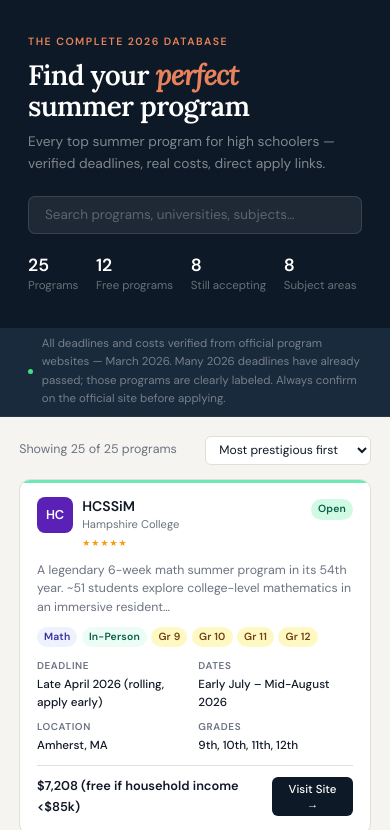
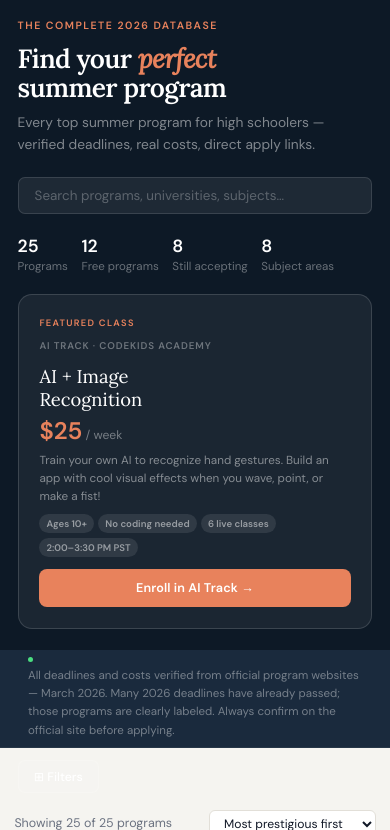
Before and after one commit to AdityaGaur77/Summer-scope, a website: page landing.html in a window 390 px wide. Shown: the part 62-892 px from the top of the page. Drawn offline with Linux system fonts and the light colour scheme.

Commit message:
Update landing.html

```diff
--- a/landing.html
+++ b/landing.html
@@ -172,11 +172,38 @@
 ::-webkit-scrollbar-track{background:transparent}
 ::-webkit-scrollbar-thumb{background:var(--border);border-radius:10px}
 
+/* Hero 2-col layout */
+.hero-inner{display:flex;align-items:flex-start;gap:2.25rem}
+.hero-content{flex:1;min-width:0}
+.hero-promo{width:268px;flex-shrink:0;background:rgba(255,255,255,.06);border:1px solid rgba(255,255,255,.14);border-radius:14px;padding:1.3rem;display:flex;flex-direction:column;gap:.55rem;text-decoration:none;transition:background .15s}
+.hero-promo:hover{background:rgba(255,255,255,.11)}
+.hp-badge{font-size:.58rem;font-weight:700;letter-spacing:.14em;text-transform:uppercase;color:#E8825C}
+.hp-track{font-size:.61rem;font-weight:700;letter-spacing:.09em;text-transform:uppercase;color:rgba(255,255,255,.36);margin-top:-.05rem}
+.hp-title{font-family:'Lora',serif;font-size:1.15rem;color:#fff;line-height:1.25;margin-top:.1rem}
+.hp-price{font-size:1.5rem;font-weight:700;color:#E8825C;line-height:1}
+.hp-price span{font-size:.76rem;font-weight:400;color:rgba(255,255,255,.4);margin-left:3px}
+.hp-desc{font-size:.73rem;color:rgba(255,255,255,.47);line-height:1.52}
+.hp-pills{display:flex;flex-wrap:wrap;gap:.27rem}
+.hp-pill{font-size:.6rem;font-weight:600;padding:2px 7px;border-radius:20px;background:rgba(255,255,255,.09);color:rgba(255,255,255,.5)}
+.hp-cta{background:#E8825C;color:#fff;border-radius:8px;padding:.55rem;font-size:.79rem;font-weight:700;text-align:center;margin-top:.2rem;letter-spacing:.01em}
+.hero-promo:hover .hp-cta{opacity:.86}
+.mob-filter-btn{display:none;align-items:center;gap:.45rem;padding:.45rem .95rem;background:rgba(255,255,255,.08);border:1px solid rgba(255,255,255,.15);border-radius:7px;color:#fff;font-size:.77rem;font-weight:500;cursor:pointer;font-family:'DM Sans',sans-serif;margin:.75rem 1.1rem .2rem}
 @media(max-width:680px){
-  .hero h1{font-size:1.75rem}.sidebar{display:none}
+  .hero{padding:1.4rem 1.1rem 1.3rem}
+  .hero h1{font-size:1.65rem}
+  .hero-inner{flex-direction:column;gap:1.1rem}
+  .hero-promo{width:100%}
+  .sidebar{display:none}
+  .sidebar.mob-open{display:block!important;position:fixed;top:0;left:0;bottom:0;width:80vw;max-width:285px;z-index:500;overflow-y:auto;box-shadow:4px 0 28px rgba(0,0,0,.22)}
+  .mob-filter-btn{display:flex}
   .grid{grid-template-columns:1fr}.egrid{grid-template-columns:1fr}
-  .mgrid{grid-template-columns:1fr}.hstats{gap:1.1rem}
-  .ebody{padding:1rem}.nav-right{display:none}
+  .mgrid{grid-template-columns:1fr}.hstats{gap:.85rem;flex-wrap:wrap}
+  .ebody{padding:.9rem}.nav-right{display:none}
+  .main{padding:.85rem .9rem}
+  .sbar input{font-size:.84rem}
+  nav .ntab{font-size:.7rem;padding:.26rem .48rem}
+  .notice{flex-wrap:wrap;gap:.3rem}
+  .rbar{flex-wrap:wrap;gap:.4rem}
 }
 </style>
 </head>
@@ -194,6 +221,8 @@
 <!-- ══ PROGRAMS ══ -->
 <div id="page-programs" class="page active">
   <div class="hero">
+    <div class="hero-inner">
+      <div class="hero-content">
         <div class="heyebrow">The complete 2026 database</div>
         <h1>Find your <em>perfect</em><br>summer program</h1>
         <p class="hsub">Every top summer program for high schoolers — verified deadlines, real costs, direct apply links.</p>
@@ -205,9 +234,26 @@
           <div class="hs"><strong>8</strong>Subject areas</div>
         </div>
       </div>
+      <a href="https://codekids-academy.vercel.app/" target="_blank" class="hero-promo">
+        <div class="hp-badge">Featured Class</div>
+        <div class="hp-track">AI Track · CodeKids Academy</div>
+        <div class="hp-title">AI + Image<br>Recognition</div>
+        <div class="hp-price">$25<span>/ week</span></div>
+        <p class="hp-desc">Train your own AI to recognize hand gestures. Build an app with cool visual effects when you wave, point, or make a fist!</p>
+        <div class="hp-pills">
+          <span class="hp-pill">Ages 10+</span>
+          <span class="hp-pill">No coding needed</span>
+          <span class="hp-pill">6 live classes</span>
+          <span class="hp-pill">2:00–3:30 PM PST</span>
+        </div>
+        <div class="hp-cta">Enroll in AI Track →</div>
+      </a>
+    </div>
+  </div>
   <div class="notice"><span class="ndot"></span>All deadlines and costs verified from official program websites — March 2026. Many 2026 deadlines have already passed; those programs are clearly labeled. Always confirm on the official site before applying.</div>
+  <button class="mob-filter-btn" onclick="toggleSidebar()">⊞ Filters</button>
   <div class="layout">
-    <aside class="sidebar">
+    <aside class="sidebar" id="sidebar-landing">
       <div class="fs">
         <div class="fl">Status</div>
         <label class="fo"><input type="checkbox" name="status" value="open" onchange="renderCards()"> Still accepting <span class="fc" id="ofc">4</span></label>
@@ -858,5 +904,22 @@
   };
 })();
 </script>
+<script>
+function toggleSidebar() {
+  var sb = document.getElementById('sidebar-landing');
+  if (!sb) return;
+  var isOpen = sb.classList.contains('mob-open');
+  sb.classList.toggle('mob-open');
+  var ov = document.getElementById('mob-ov');
+  if (!ov) {
+    ov = document.createElement('div');
+    ov.id = 'mob-ov';
+    ov.style.cssText = 'position:fixed;inset:0;background:rgba(0,0,0,.45);z-index:499;display:none';
+    ov.onclick = function() { sb.classList.remove('mob-open'); ov.style.display='none'; };
+    document.body.appendChild(ov);
+  }
+  ov.style.display = isOpen ? 'none' : 'block';
+}
+</script>
 </body>
 </html>
```
Lines whose indentation alone changed are shown as unchanged.
